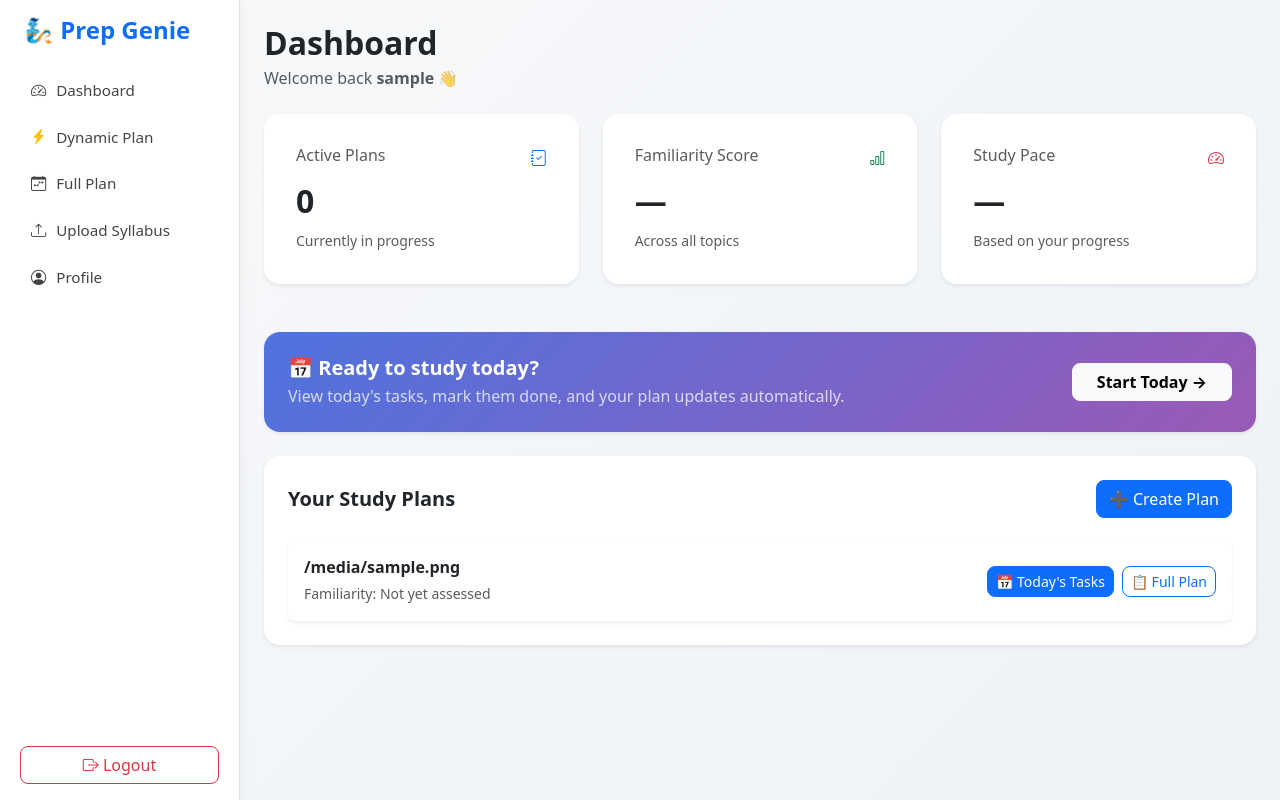
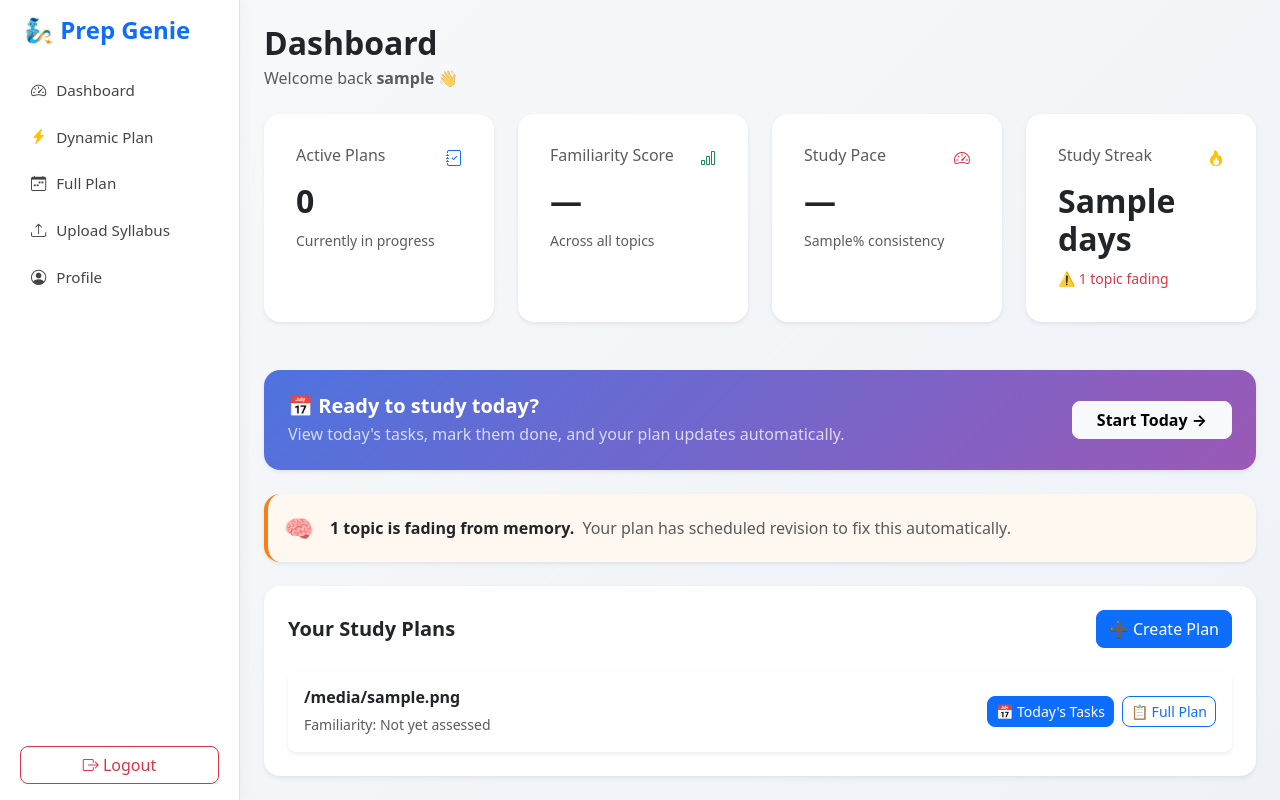
Before and after one commit to ShreekarSeelavantula/major_c, a FastAPI app: template app/templates/dashboard.html in a window 1280 px wide. Run offline with FastAPI, Linux system fonts and the light colour scheme; the template is opened without the code that fills it: most values are stand-ins (such as "Sample title", 1, 10 or a date in 2020); parts of the project's set-up code (start-up, migrations or seed data) failed here and were passed over.

Commit message:
updated to some extent

```diff
--- a/app/templates/dashboard.html
+++ b/app/templates/dashboard.html
@@ -11,10 +11,10 @@
     </p>
 </div>
 
-<!-- STATS -->
+<!-- STATS — 4 cards in one row -->
 <div class="row g-4 mb-5">
 
-    <div class="col-md-4">
+    <div class="col-md-3">
         <div class="card border-0 shadow-sm rounded-4 p-3 h-100">
             <div class="card-body">
                 <div class="d-flex justify-content-between">
@@ -29,7 +29,7 @@
         </div>
     </div>
 
-    <div class="col-md-4">
+    <div class="col-md-3">
         <div class="card border-0 shadow-sm rounded-4 p-3 h-100">
             <div class="card-body">
                 <div class="d-flex justify-content-between">
@@ -48,7 +48,7 @@
         </div>
     </div>
 
-    <div class="col-md-4">
+    <div class="col-md-3">
         <div class="card border-0 shadow-sm rounded-4 p-3 h-100">
             <div class="card-body">
                 <div class="d-flex justify-content-between">
@@ -62,7 +62,36 @@
                         —
                     {% endif %}
                 </h2>
-                <small class="text-muted">Based on your progress</small>
+                <small class="text-muted">
+                    {% if consistency_pct %}
+                        {{ consistency_pct }}% consistency
+                    {% else %}
+                        Based on your progress
+                    {% endif %}
+                </small>
+            </div>
+        </div>
+    </div>
+
+    <!-- NEW: Study Streak + Retention Health -->
+    <div class="col-md-3">
+        <div class="card border-0 shadow-sm rounded-4 p-3 h-100">
+            <div class="card-body">
+                <div class="d-flex justify-content-between">
+                    <h6 class="text-muted">Study Streak</h6>
+                    <i class="bi bi-fire text-warning"></i>
+                </div>
+                <h2 class="fw-bold mt-2">
+                    {{ streak_days }} day{{ "s" if streak_days != 1 else "" }}
+                </h2>
+                <small class="
+                    {% if at_risk_count > 0 %}text-danger{% else %}text-muted{% endif %}">
+                    {% if at_risk_count > 0 %}
+                        ⚠️ {{ at_risk_count }} topic{{ "s" if at_risk_count != 1 else "" }} fading
+                    {% else %}
+                        ✅ All topics healthy
+                    {% endif %}
+                </small>
             </div>
         </div>
     </div>
@@ -85,6 +114,23 @@
            class="btn btn-light fw-bold px-4">
             Start Today →
         </a>
+    </div>
+</div>
+{% endif %}
+
+<!-- RETENTION WARNING BANNER — only shown when topics are fading -->
+{% if at_risk_count > 0 %}
+<div class="alert border-0 shadow-sm rounded-4 mb-4"
+     style="background: #fff8f0; border-left: 4px solid #fd7e14 !important;"
+     role="alert">
+    <div class="d-flex align-items-center gap-3">
+        <span style="font-size: 1.5rem;">🧠</span>
+        <div>
+            <strong>{{ at_risk_count }} topic{{ "s are" if at_risk_count != 1 else " is" }} fading from memory.</strong>
+            <span class="text-muted ms-1">
+                Your plan has scheduled revision to fix this automatically.
+            </span>
+        </div>
     </div>
 </div>
 {% endif %}
@@ -116,10 +162,12 @@
                         {% else %}
                             Not yet assessed
                         {% endif %}
+                        {% if streak_days > 0 %}
+                            &nbsp;·&nbsp; 🔥 {{ streak_days }}-day streak
+                        {% endif %}
                     </small>
                 </div>
 
-                <!-- ⭐ Three clean buttons — no Quick Test -->
                 <div class="d-flex gap-2">
                     <a href="/progress/today/{{ syllabus_id }}"
                        class="btn btn-sm btn-primary">
```
Also changed, not shown: app/routes/pages.py (+75 -21 lines).
